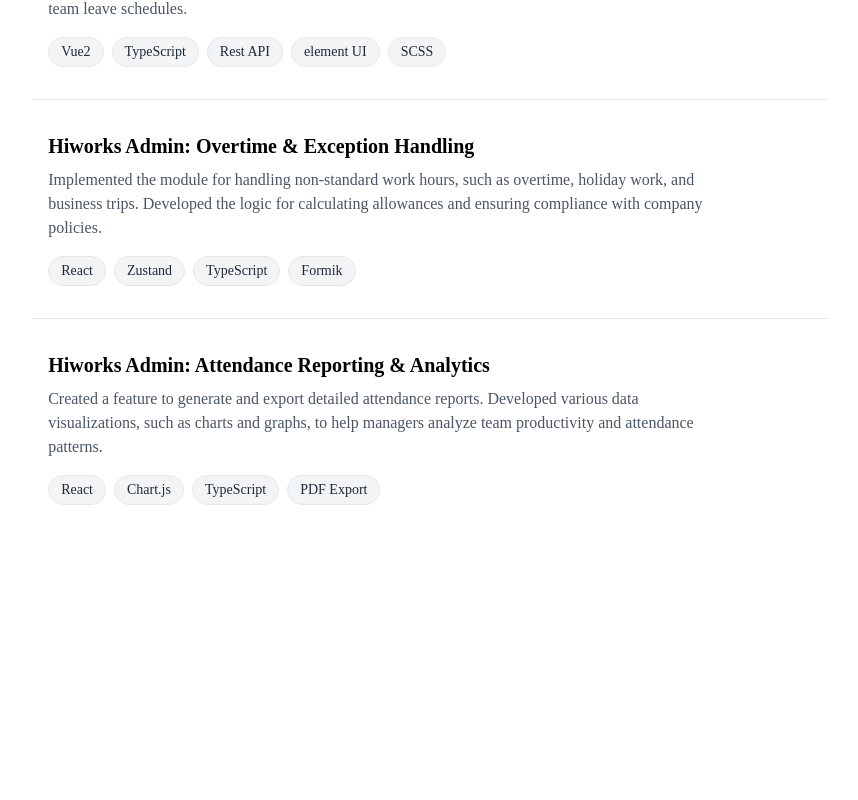
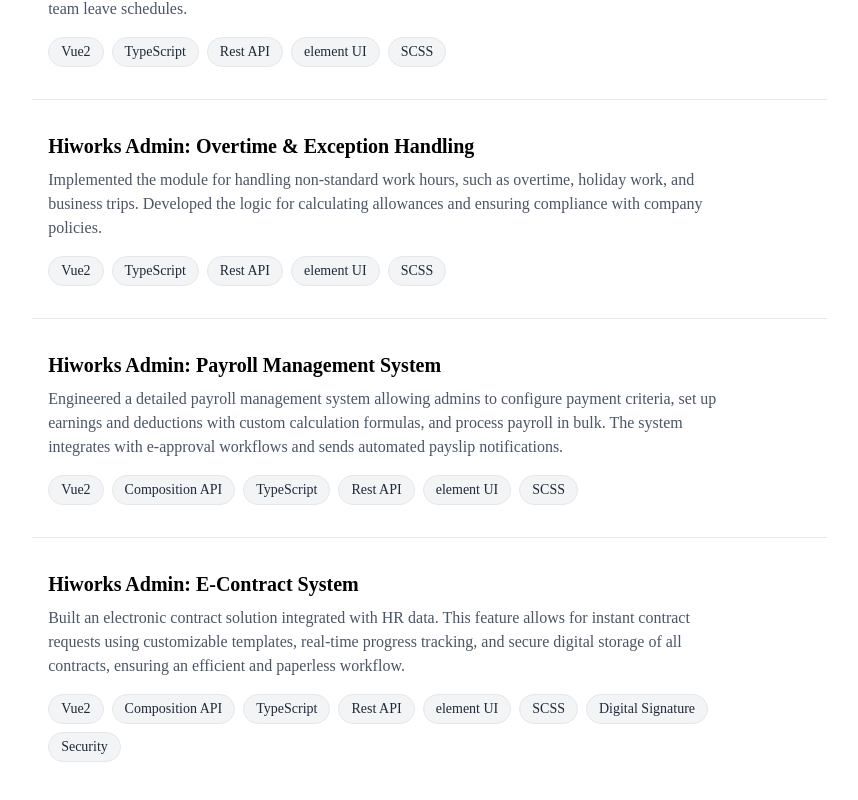
Before and after one commit to cansoup/code-in-peace, a React (Vite) app: page /projects in a window 1280 px wide. Shown: the part 1235-2035 px from the top of the page, without its empty margins (389-1247 px from the left). Before the commit the page ends 1804 px from the top, so only its background shows below. Built offline with nearby package versions, Linux system fonts and the light colour scheme; some icons are missing; a web font is replaced by a local one.

Commit message:
feat: update project and educations

```diff
--- a/src/constants/educations.ts
+++ b/src/constants/educations.ts
@@ -3,7 +3,7 @@ export const educations = [
         title: "Master of Information Technology (Extension)",
         period: "07.2025 - current",
         institution: "",
-        description: "Currently pursuing an advanced degree focusing on specialized areas of IT, including software development, data analytics, and cybersecurity."
+        description: "Currently pursuing an advanced degree focusing on specialized areas of IT, including software development and data analytics."
     },
     {
         title: "Samsung Youth SW Academy (SSAFY)",
--- a/src/constants/projects.ts
+++ b/src/constants/projects.ts
@@ -27,12 +27,18 @@ export const projectsData = [
         id: 'hiworks-overtime-module',
         title: 'Hiworks Admin: Overtime & Exception Handling',
         description: 'Implemented the module for handling non-standard work hours, such as overtime, holiday work, and business trips. Developed the logic for calculating allowances and ensuring compliance with company policies.',
-        tags: ['React', 'Zustand', 'TypeScript', 'Formik'],
+        tags: ['Vue2', 'TypeScript', 'Rest API', 'element UI', 'SCSS'],
     },
     {
-        id: 'hiworks-reporting-analytics',
-        title: 'Hiworks Admin: Attendance Reporting & Analytics',
-        description: 'Created a feature to generate and export detailed attendance reports. Developed various data visualizations, such as charts and graphs, to help managers analyze team productivity and attendance patterns.',
-        tags: ['React', 'Chart.js', 'TypeScript', 'PDF Export'],
+        id: 'hiworks-payroll-management',
+        title: 'Hiworks Admin: Payroll Management System',
+        description: 'Engineered a detailed payroll management system allowing admins to configure payment criteria, set up earnings and deductions with custom calculation formulas, and process payroll in bulk. The system integrates with e-approval workflows and sends automated payslip notifications.',
+        tags: ['Vue2', 'Composition API', 'TypeScript', 'Rest API', 'element UI', 'SCSS'],
     },
+    {
+        id: 'hiworks-e-contract-system',
+        title: 'Hiworks Admin: E-Contract System',
+        description: 'Built an electronic contract solution integrated with HR data. This feature allows for instant contract requests using customizable templates, real-time progress tracking, and secure digital storage of all contracts, ensuring an efficient and paperless workflow.',
+        tags: ['Vue2', 'Composition API', 'TypeScript', 'Rest API', 'element UI', 'SCSS', 'Digital Signature', 'Security'],
+    }
 ];
```
